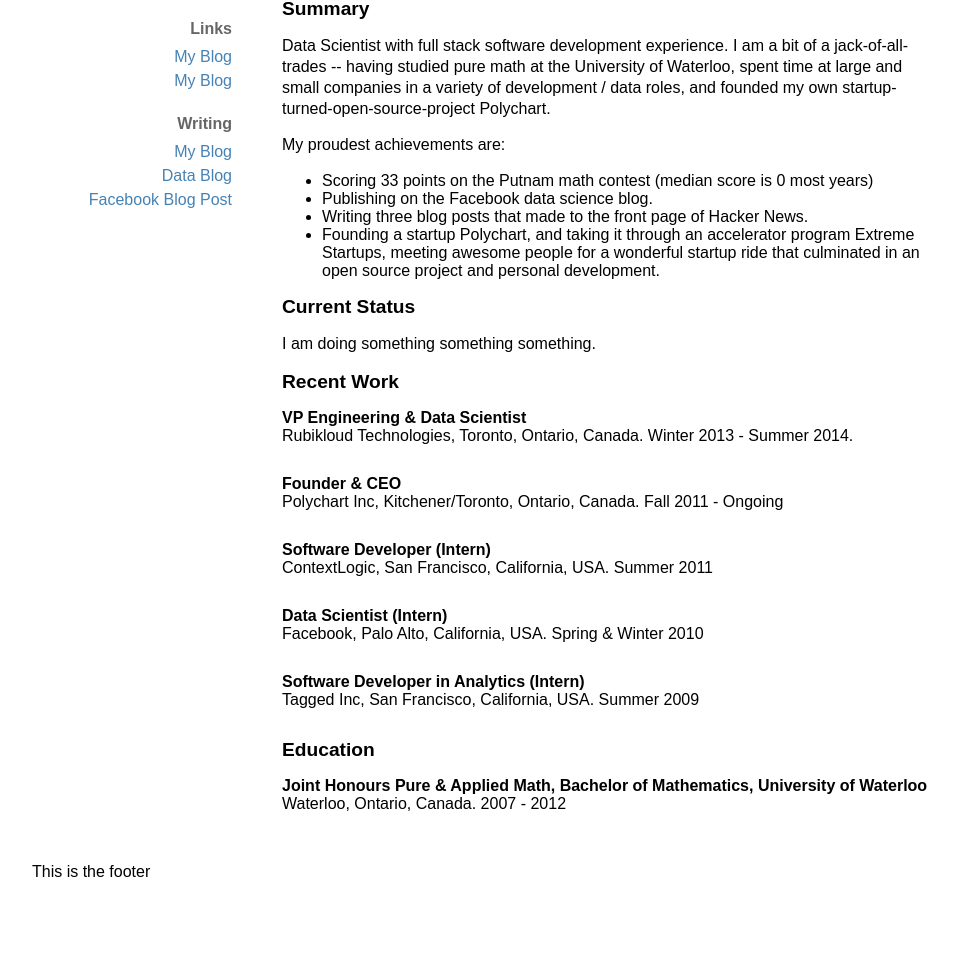
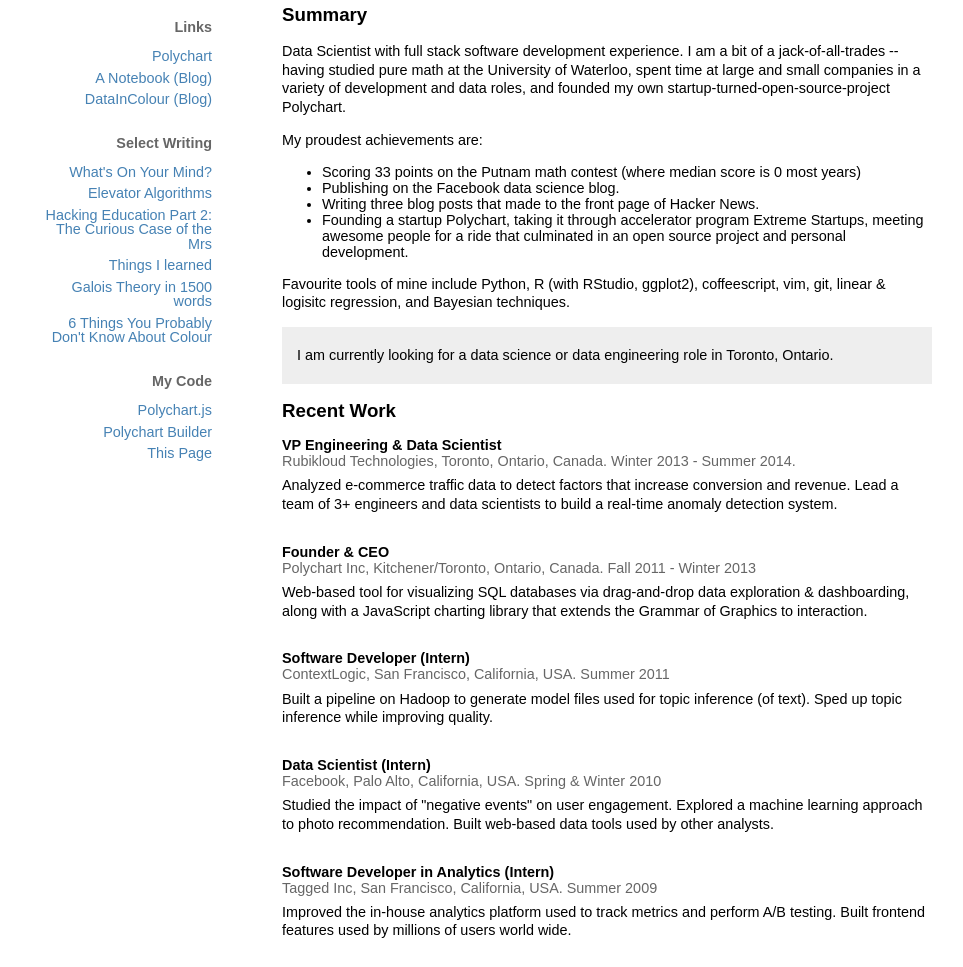
Before and after one commit to xuexue/xuexue.github.io, a website: page src/index.jade in a window 1280 px wide. Shown: the part 145-1112 px from the top of the page, without its empty margins (158-1121 px from the left). Before the commit the page ends 1034 px from the top, so only its background shows below. Drawn offline with nearby package versions, Linux system fonts and the light colour scheme; files that its build step writes are made by us from their sources; a web font is replaced by a local one.

Commit message:
add more content

```diff
--- a/src/index.jade
+++ b/src/index.jade
@@ -10,17 +10,34 @@
           .subsection
             h3 Links
             .link
-              a(href='http://lisazhang.ca', target='blank') My Blog
+              a(href='http://polychart.com', target='blank') Polychart
             .link
-              a(href='http://lisazhang.ca', target='blank') My Blog
+              a(href='http://lisazhang.ca', target='blank') A Notebook (Blog)
+            .link
+              a(href='http://dataincolour.ca', target='blank') DataInColour (Blog)
+
           .subsection
-            h3 Writing
+            h3 Select Writing
             .link
-              a(href='http://lisazhang.ca', target='blank') My Blog
+              a(href='https://www.facebook.com/notes/facebook-data-team/whats-on-your-mind/477517358858', target='blank') What's On Your Mind?
             .link
-              a(href='http://dataincolour.com', target='blank') Data Blog
+              a(href='http://www.lisazhang.ca/2009/12/elevator-algorithms.html', target='blank') Elevator Algorithms
             .link
-              a(href='http://dataincolour.com', target='blank') Facebook Blog Post
+              a(href='http://www.dataincolour.com/2011/06/hacking-education-part-2-the-curious-case-of-the-mrs/', target='blank') Hacking Education Part 2: The Curious Case of the Mrs
+            .link
+              a(href='http://www.lisazhang.ca/2010/12/things-i-learned.html', target='blank') Things I learned
+            .link
+              a(href='http://www.lisazhang.ca/2011/12/galois-theory-in-1500-words.html', target='blank') Galois Theory in 1500 words
+            .link
+              a(href='http://www.lisazhang.ca/2013/04/6-things-you-probably-dont-know-about.html', target='blank') 6 Things You Probably Don't Know About Colour
+          .subsection
+            h3 My Code
+            .link
+              a(href='https://github.com/polychart/polychart2', target='blank') Polychart.js
+            .link
+              a(href='https://github.com/polychart/builder', target='blank') Polychart Builder
+            .link
+              a(href='https://github.com/xuexue/resume', target='blank') This Page
 
       .content
         .section
@@ -35,63 +52,105 @@
             img.twitter-logo(src='https://g.twimg.com/Twitter_logo_blue.png')
             a(href='http://twitter.com/lisaczhang', target='_blank') lisaczhang
 
+          .link
+            img.linkedin-logo(src='http://press.linkedin.com/display-media/206/4')
+            a(href='http://linkd.in/lisaczhang', target='_blank') lisaczhang
+
+
         .section
           h2 Summary
           p.
             Data Scientist with full stack software development experience.
             I am a bit of a jack-of-all-trades -- having
             studied pure math at the University of Waterloo, spent time at
-            large and small
-            companies in a variety of development / data roles, and founded my own
-            startup-turned-open-source-project Polychart.
+            large and small companies in a variety of development and data
+            roles, and founded my own startup-turned-open-source-project
+            Polychart.
+
           p.
             My proudest achievements are:
           ul
             li.
-              Scoring 33 points on the Putnam math contest (median score is 0 most years)
+              Scoring 33 points on the Putnam math contest (where median score is 0 most years)
             li.
               Publishing on the Facebook data science blog.
             li.
               Writing three blog posts that made to the front page of Hacker News.
             li.
-              Founding a startup Polychart, and taking it through an
+              Founding a startup Polychart, taking it through
               accelerator program Extreme Startups, meeting awesome people for
-              a wonderful startup ride that
-              culminated in an open source project and personal development.
+              a ride that culminated in an open source project
+              and personal development.
 
-        .section
-          h2 Current Status
-          p I am doing something something something.
+          p.
+            Favourite tools of mine include Python, R (with RStudio, ggplot2),
+            coffeescript, vim, git, linear & logisitc regression, and Bayesian
+            techniques.
+
+        .section.highlight
+          p.
+            I am currently looking for a data science or data engineering
+            role in Toronto, Ontario.
+
+
+        //
+          .section
+            h2 Current Status
+            p I am doing something something something.
 
         .section
           h2 Recent Work
 
           .subsection
             h3 VP Engineering & Data Scientist
-            span Rubikloud Technologies, Toronto, Ontario, Canada. Winter 2013 - Summer 2014.
+            span.work-info Rubikloud Technologies, Toronto, Ontario, Canada. Winter 2013 - Summer 2014.
+            p.work-desc.
+              Analyzed e-commerce traffic data to detect factors that increase
+              conversion and revenue. Lead a team of 3+ engineers and data
+              scientists to build a real-time anomaly detection system.
 
           .subsection
             h3 Founder & CEO
-            span Polychart Inc, Kitchener/Toronto, Ontario, Canada. Fall 2011 - Ongoing
+            span.work-info Polychart Inc, Kitchener/Toronto, Ontario, Canada. Fall 2011 - Winter 2013
+            p.work-desc.
+              Web-based tool for visualizing SQL databases via drag-and-drop
+              data exploration & dashboarding, along with a JavaScript charting
+              library that extends the Grammar of Graphics to interaction.
 
           .subsection
             h3 Software Developer (Intern)
-            span ContextLogic, San Francisco, California, USA. Summer 2011
+            span.work-info ContextLogic, San Francisco, California, USA. Summer 2011
+            p.work-desc.
+              Built a pipeline on Hadoop to generate model files used for topic
+              inference (of text). Sped up topic inference while
+              improving quality.
 
           .subsection
             h3 Data Scientist (Intern)
-            span Facebook, Palo Alto, California, USA. Spring & Winter 2010
+            span.work-info Facebook, Palo Alto, California, USA. Spring & Winter 2010
+            p.work-desc.
+              Studied the impact of "negative events" on user engagement.
+              Explored a machine learning approach to photo recommendation.
+              Built web-based data tools used by other analysts.
 
           .subsection
             h3 Software Developer in Analytics (Intern)
-            span Tagged Inc, San Francisco, California, USA. Summer 2009
+            span.work-info Tagged Inc, San Francisco, California, USA. Summer 2009
+            p.work-desc.
+              Improved the in-house analytics platform used to track metrics
+              and perform A/B testing. Built frontend features used by millions
+              of users world wide.
 
         .section
           h2 Education
           .subsection
             h3 Joint Honours Pure & Applied Math, Bachelor of Mathematics, University of Waterloo
-            span Waterloo, Ontario, Canada. 2007 - 2012
-
+            span.work-info Waterloo, Ontario, Canada. 2007 - 2012
+            p.work-desc.
+              Vice President, and later President of the Statistics Club.
+              Part of the Velocity residence, a community of student
+              entrepreneurs and founders.
 
       .footer.
-        This is the footer
+        This is the footer. It is here to tell you that you have reached the
+        bottom of the page. Last updated August 2014.
--- a/src/main.less
+++ b/src/main.less
@@ -1,5 +1,6 @@
 body {
   font-family: 'Droid Sans', sans-serif;
+  font-size: 0.9em;
 }
 p {
   line-height: 1.3em;
@@ -10,6 +11,7 @@
 }
 a:hover {
   color: steelblue;
+  text-decoration: underline;
 }
 
 .container {
@@ -23,7 +25,6 @@
     width: 250px;
     min-height: 1000px;
     float: left;
-
   }
   .content {
     width: 650px;
@@ -31,14 +32,17 @@
     float: left;
   }
   .footer {
+    display: block;
     clear: both;
     width: 100%;
+    padding: 30px 0px 50px 0px;
+    text-align: center;
   }
 }
 
 .left-menu {
   margin-top: 150px;
-  margin-right: 50px;
+  margin-right: 70px;
   float: right;
   text-align: right;
   line-height: 1.5em;
@@ -48,11 +52,15 @@
     color: #666;
     margin: 0px;
     padding: 0px;
+    margin-bottom: 0.5em;
   }
   .subsection {
     margin-bottom: 15px;
   }
-
+  .link {
+    line-height: 1em;
+    padding-bottom: 0.5em;
+  }
 }
 
 .section {
@@ -61,7 +69,7 @@
     font-size: 1.6em;
   }
   h2 {
-    font-size: 1.2em;
+    font-size: 1.3em;
     font-weight: bold;
   }
   h3 {
@@ -72,7 +80,18 @@
   }
   .subsection {
     margin-bottom: 30px;
+    .work-info {
+      color: #666;
+    }
+    .work-desc {
+      margin-top: 0.5em;
+    }
   }
+}
+
+.highlight {
+  background: #eee;
+  padding: 5px 15px;
 }
 
 @logosize: 16px;
@@ -82,10 +101,18 @@
   margin-left: 2px;
   margin-right: 5px;
 }
-.github-logo {
+.github-logo{
   width: @logosize;
   height: @logosize;
   margin-right: 5px;
   position: relative;
   top: 2px;
 }
+.linkedin-logo{
+  width: @logosize - 2;
+  height: @logosize - 2;
+  margin-right: 5px;
+  position: relative;
+  top: 2px;
+  margin-left: 1px;
+}
```
